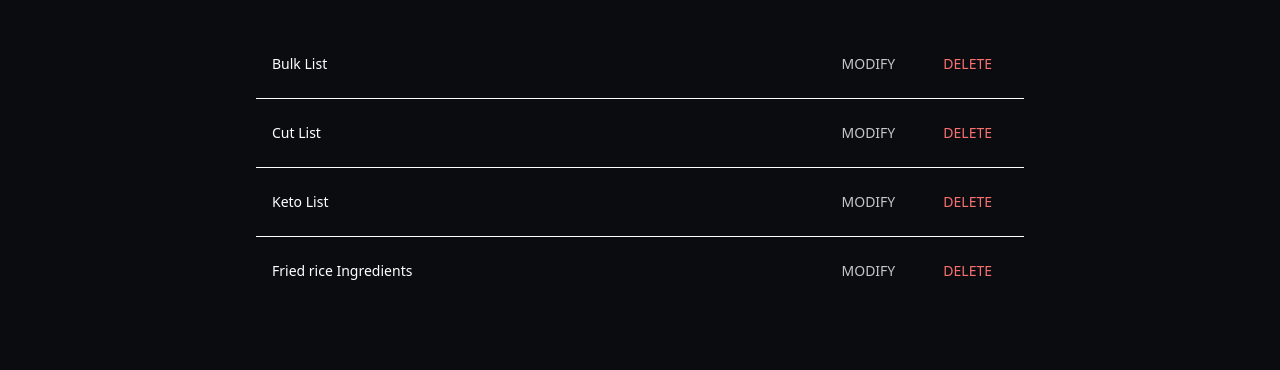
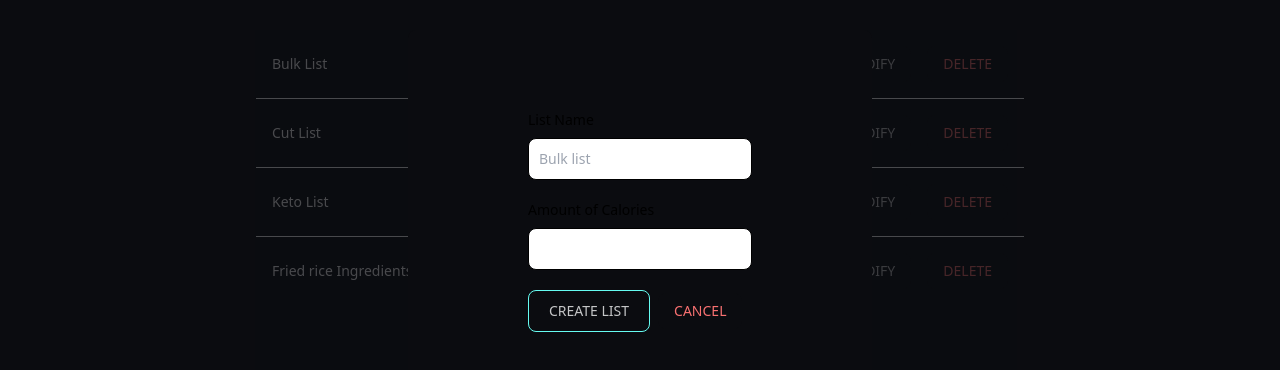
Before and after one commit to ICUBE321/clean-sculptor, a React (Vite) app in the folder client/: page /lists in a window 1280 px wide. Both pictures are taken after a click on the button "NEW LIST". Shown: the part 242-612 px from the top of the page. Built offline with nearby package versions, Linux system fonts and the light colour scheme.

Commit message:
KAN-5 designed the new list modal

```diff
--- /dev/null
+++ b/client/src/components/NewListModal.jsx
@@ -0,0 +1,59 @@
+import React from "react";
+
+const NewListModal = ({ isOpen, closeModal }) => {
+  if (!isOpen) return null;
+
+  return (
+    <div className="overflow-y-auto overflow-x-hidden fixed right-0 left-0 z-50 bg-darkbg/75 w-full">
+      <div className="justify-center items-center bg-darkbg rounded-lg p-10 w-max mx-auto max-h-full">
+        <form className="max-w-sm mx-10 bg-darkbg p-10">
+          <div className="mb-5">
+            <label
+              for="name"
+              className="block mb-2 text-sm font-medium text-gray-900 dark:text-gray"
+            >
+              List Name
+            </label>
+            <input
+              type="text"
+              name=""
+              className="bg-gray-50 border border-gray-300 text-gray-900 text-sm rounded-lg focus:ring-blue-500 focus:border-blue-500 block w-full p-2.5 dark:bg-darkgray dark:border-gray-600 dark:placeholder-gray-400 dark:text-white dark:focus:ring-blue-500 dark:focus:border-blue-500"
+              id="name"
+              placeholder="Bulk list"
+              required
+            />
+          </div>
+          <div className="mb-5">
+            <label
+              for="calories"
+              className="block mb-2 text-sm font-medium text-gray-900 dark:text-gray"
+            >
+              Amount of Calories
+            </label>
+            <input
+              type="number"
+              min={0}
+              name=""
+              className="bg-gray-50 border border-gray-300 text-gray-900 text-sm rounded-lg focus:ring-blue-500 focus:border-blue-500 block w-full p-2.5 dark:bg-darkgray dark:border-gray-600 dark:placeholder-gray-400 dark:text-white dark:focus:ring-blue-500 dark:focus:border-blue-500"
+              id="calories"
+            />
+          </div>
+          <button
+            type="submit"
+            className="border focus:outline-none font-medium rounded-lg text-sm px-5 py-2.5 text-center me-2 mb-2 border-lightblue text-gray hover:text-darkblue hover:bg-lightblue"
+          >
+            CREATE LIST
+          </button>
+          <button
+            className="focus:outline-none font-medium rounded-lg text-sm px-4 py-2 bg-darkbg text-red-400 hover:text-white hover:bg-red-400"
+            onClick={closeModal}
+          >
+            CANCEL
+          </button>
+        </form>
+      </div>
+    </div>
+  );
+};
+
+export default NewListModal;
--- a/client/src/components/UserList.jsx
+++ b/client/src/components/UserList.jsx
@@ -1,5 +1,6 @@
-import React from "react";
+import React, { useState } from "react";
 import { Link } from "react-router-dom"; // Import BrowserRouter and Link
+import NewListModal from "./NewListModal";
 
 const UserList = ({}) => {
   let foodLists = [
@@ -15,16 +16,25 @@ const UserList = ({}) => {
     { id: 4, name: "Fried rice Ingredients" },
   ];
 
+  const [isModalOpen, setIsModalOpen] = useState(false);
+
+  const openModal = () => setIsModalOpen(true);
+  const closeModal = () => setIsModalOpen(false);
+
   return (
-    <div className="my-20 w-3/5">
+    <div className={`my-20 w-3/5 ${isModalOpen ? "bg-darkbg" : ""}`}>
       <div className="flex items-center mb-20">
         <h1 className="grow text-5xl font-extrabold text-center dark:text-lightblue">
           YOUR LISTS
         </h1>
-        <button className="focus:ring-4 focus:outline-none focus:ring-lightblue font-medium rounded-lg text-sm px-4 py-2 bg-darkbg border border-lightblue text-gray hover:text-darkblue hover:bg-lightblue">
+        <button
+          className="focus:ring-4 focus:outline-none focus:ring-lightblue font-medium rounded-lg text-sm px-4 py-2 bg-darkbg border border-lightblue text-gray hover:text-darkblue hover:bg-lightblue"
+          onClick={openModal}
+        >
           NEW LIST
         </button>
       </div>
+      <NewListModal isOpen={isModalOpen} closeModal={closeModal} />
       <ul className="h-96 overflow-auto w-full divide-y divide-gray-200 dark:divide-gray-700">
         {foodLists.map((list) => {
           return (
```
